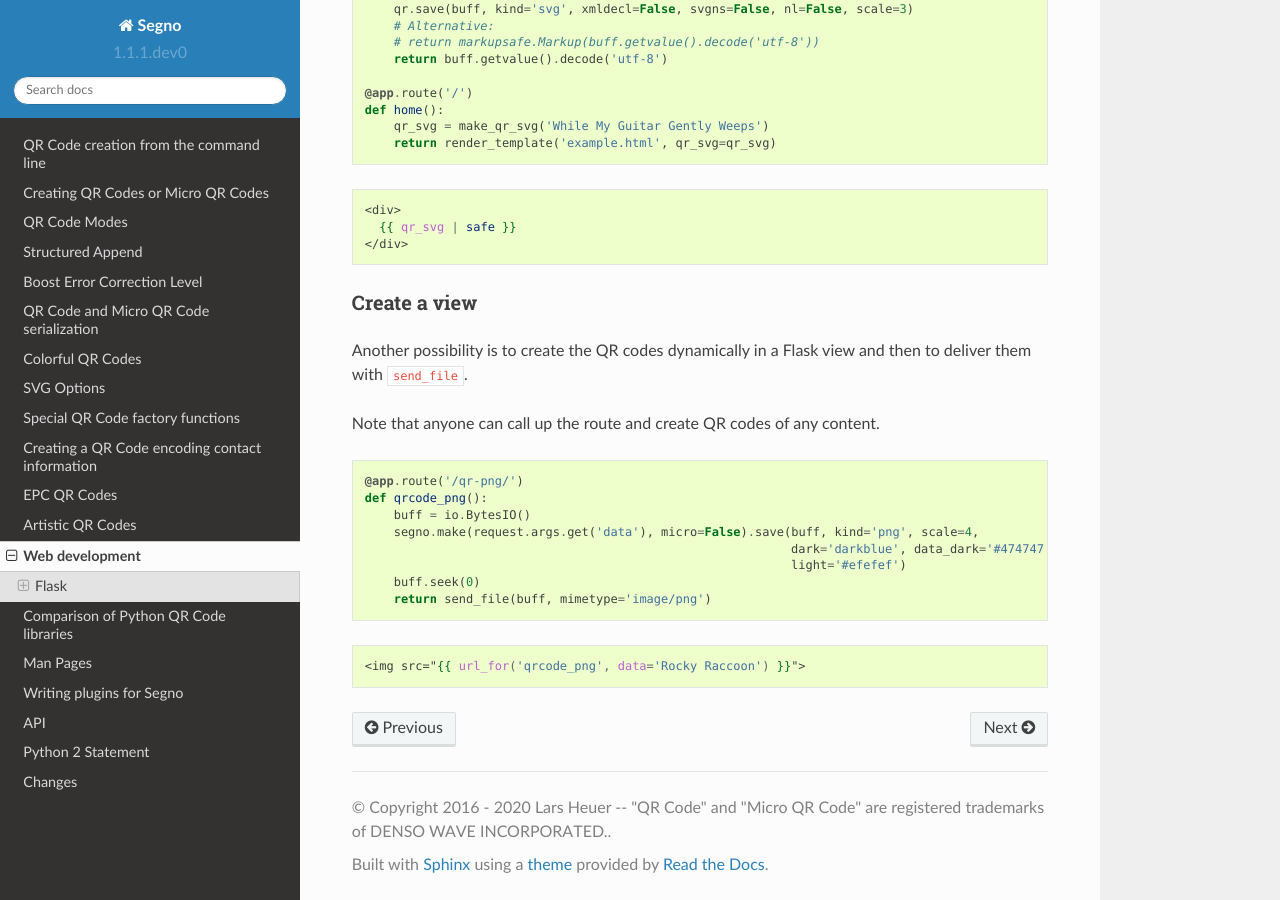
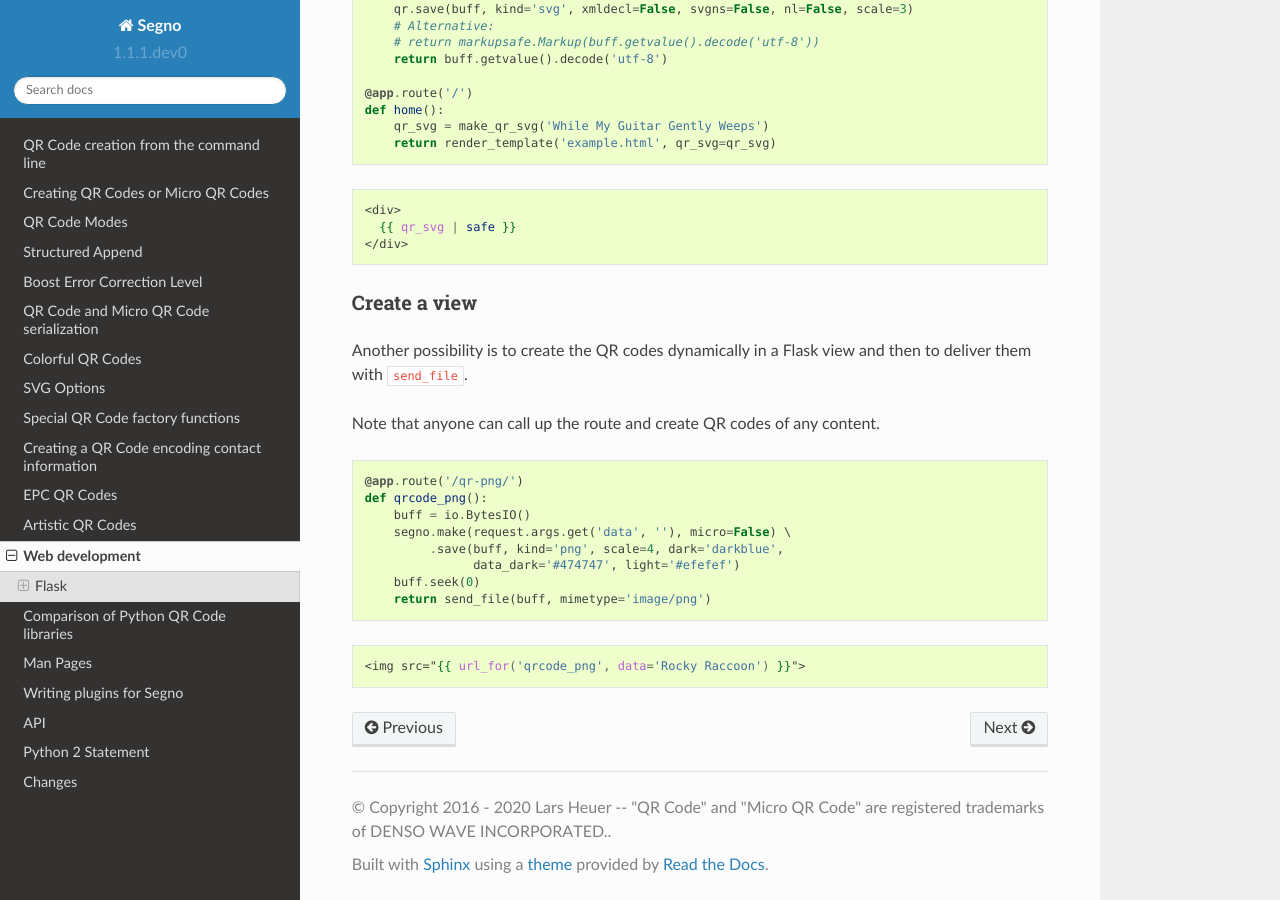
Before and after one commit to heuer/segno, a Sphinx documentation site: the page built from docs/web-development.rst, in a window 1280 px wide and 900 px high, scrolled down 1212 px. Built offline with Sphinx 7.4.7 and the Read the Docs theme 2.0.0, drawn with Linux system fonts in a browser that asks for light colours; the version number is read from the project's files by our own code.

Commit message:
Small changes to Flask example

```diff
--- a/docs/web-development.rst
+++ b/docs/web-development.rst
@@ -94,9 +94,9 @@ Note that anyone can call up the route and create QR codes of any content.
     @app.route('/qr-png/')
     def qrcode_png():
         buff = io.BytesIO()
-        segno.make(request.args.get('data'), micro=False).save(buff, kind='png', scale=4,
-                                                               dark='darkblue', data_dark='#474747',
-                                                               light='#efefef')
+        segno.make(request.args.get('data', ''), micro=False) \
+             .save(buff, kind='png', scale=4, dark='darkblue',
+                   data_dark='#474747', light='#efefef')
         buff.seek(0)
         return send_file(buff, mimetype='image/png')
 
```
Also changed, not shown: 1 other file.
